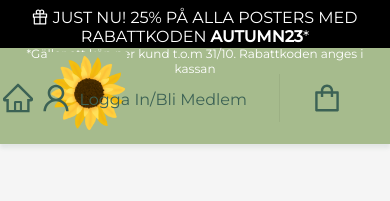
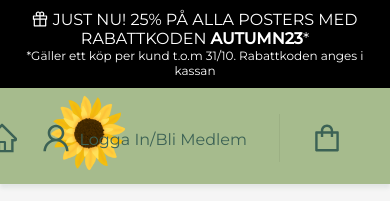
Before and after one commit to SandraHKannerberg/stripe-checkout, a React (Vite) app in the folder client/: page / in a window 390 px wide. Shown: the top 201 px of the page. Built offline with nearby package versions, Linux system fonts and the light colour scheme; no server answers.

Commit message:
responsive css updates for coupon and header

```diff
--- a/client/src/components/Coupon/Coupon.tsx
+++ b/client/src/components/Coupon/Coupon.tsx
@@ -5,11 +5,10 @@ import "./Coupon.css"
 function Coupon() {
   return (
 
-    <Col span={24} style={{padding: "8px"}}>
+    <Col span={24}>
         <p className="coupon--header"><GiftOutlined /> Just nu! 25% på alla posters med rabattkoden <span className="coupon--name">AUTUMN23</span>*</p>
         <p className="coupon--info">*Gäller ett köp per kund t.o.m 31/10. Rabattkoden anges i kassan</p>
     </Col>
-
   )
 }
 
--- a/client/src/components/Header/Header.tsx
+++ b/client/src/components/Header/Header.tsx
@@ -9,11 +9,11 @@ function Header() {
   return (
     <div className="header--container">
 
-      <Row justify="center" align="middle" style={{"backgroundColor" : "black", "height" : "3rem"}}>
+      <Row justify="center" align="middle" style={{backgroundColor : "black", minHeight : "3rem", padding: "10px"}}>
         <Coupon></Coupon>
       </Row>
 
-      <Row justify="space-around" align="bottom" style={{"height":"6rem"}}>
+      <Row justify="space-around" align="bottom" style={{height:"6rem"}}>
         <Col span={12}><Logotype></Logotype></Col>
         <Col span={12}><NavBar></NavBar></Col>
       </Row>
--- a/client/src/components/NavBar/NavBar.tsx
+++ b/client/src/components/NavBar/NavBar.tsx
@@ -4,17 +4,23 @@ import { Space, Divider } from "antd"
 import { NavLink } from "react-router-dom";
 import { HomeOutlined } from "@ant-design/icons";
 import "./NavBar.css"
+import { useState } from "react";
 
 function NavBar() {
+
   return (
+
     <Space style={{marginBottom : "0.3rem", display:"flex", justifyContent:"flex-end"}}>
+      <Space  size="large">
         <NavLink className="homeicon" to="/"style={{ textDecoration: "none"}}>
           <HomeOutlined />
         </NavLink>
         <LogInBtn></LogInBtn>
+      </Space>
         <Divider type="vertical" className="divider"/>
         <ShoppingCartIconBtn></ShoppingCartIconBtn>
     </Space>
+
   )
 }
 
--- a/client/src/components/OrderList/OrderList.css
+++ b/client/src/components/OrderList/OrderList.css
@@ -13,3 +13,7 @@
 .customerdetails--order{
     font-weight: bold;
 }
+
+.message{
+    text-align: center;
+}
--- a/client/src/components/OrderList/OrderList.tsx
+++ b/client/src/components/OrderList/OrderList.tsx
@@ -35,7 +35,7 @@ function OrderList() {
 
       <Row style={{"display":"flex", "flexDirection":"column", "alignItems":"center"}}>
         <br />
-        <p>{message}</p>
+        <p className="message">{message}</p>
         {orders.map((order, index) => (
           <Col key={index} span={24}
           lg={{ span: 24 }}
```
